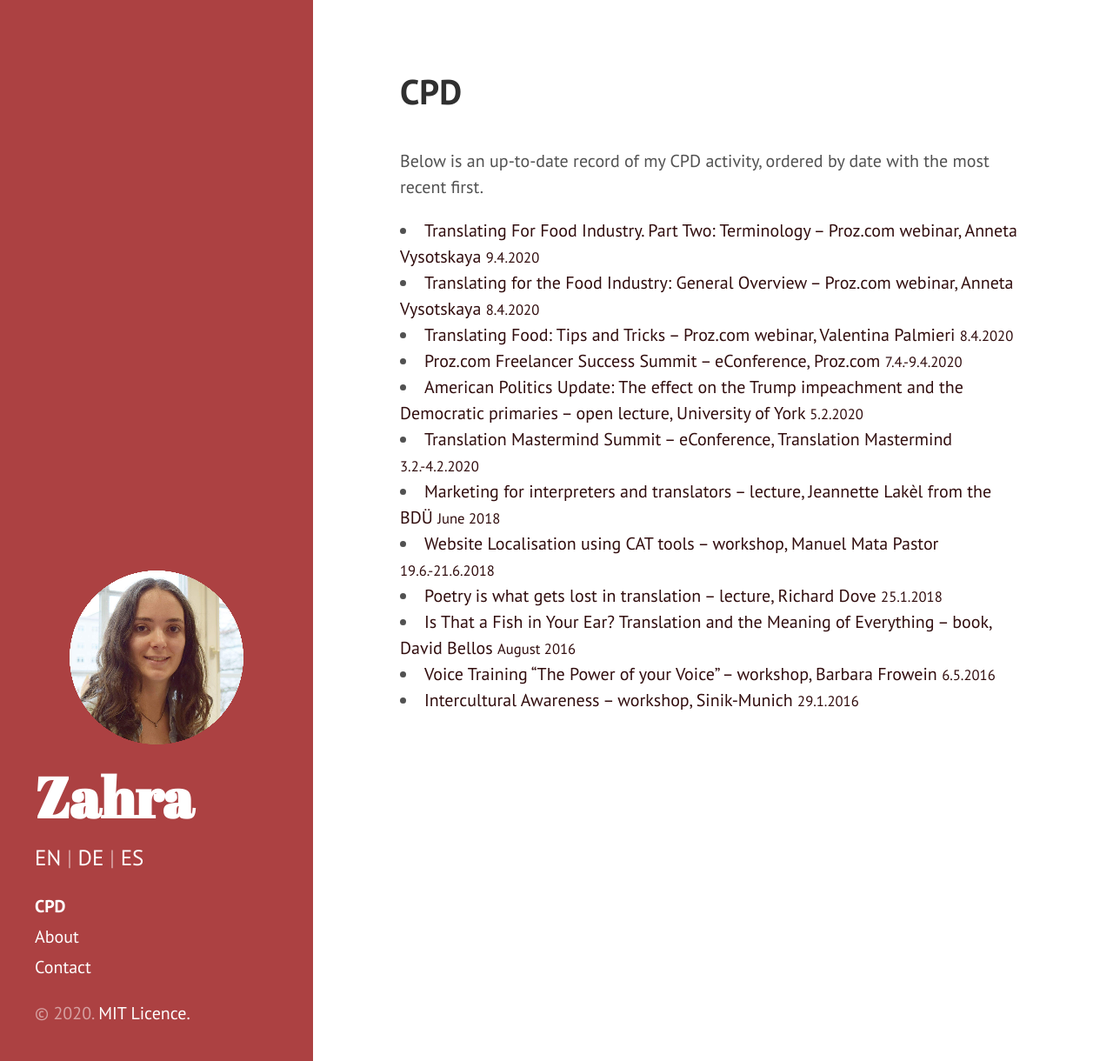
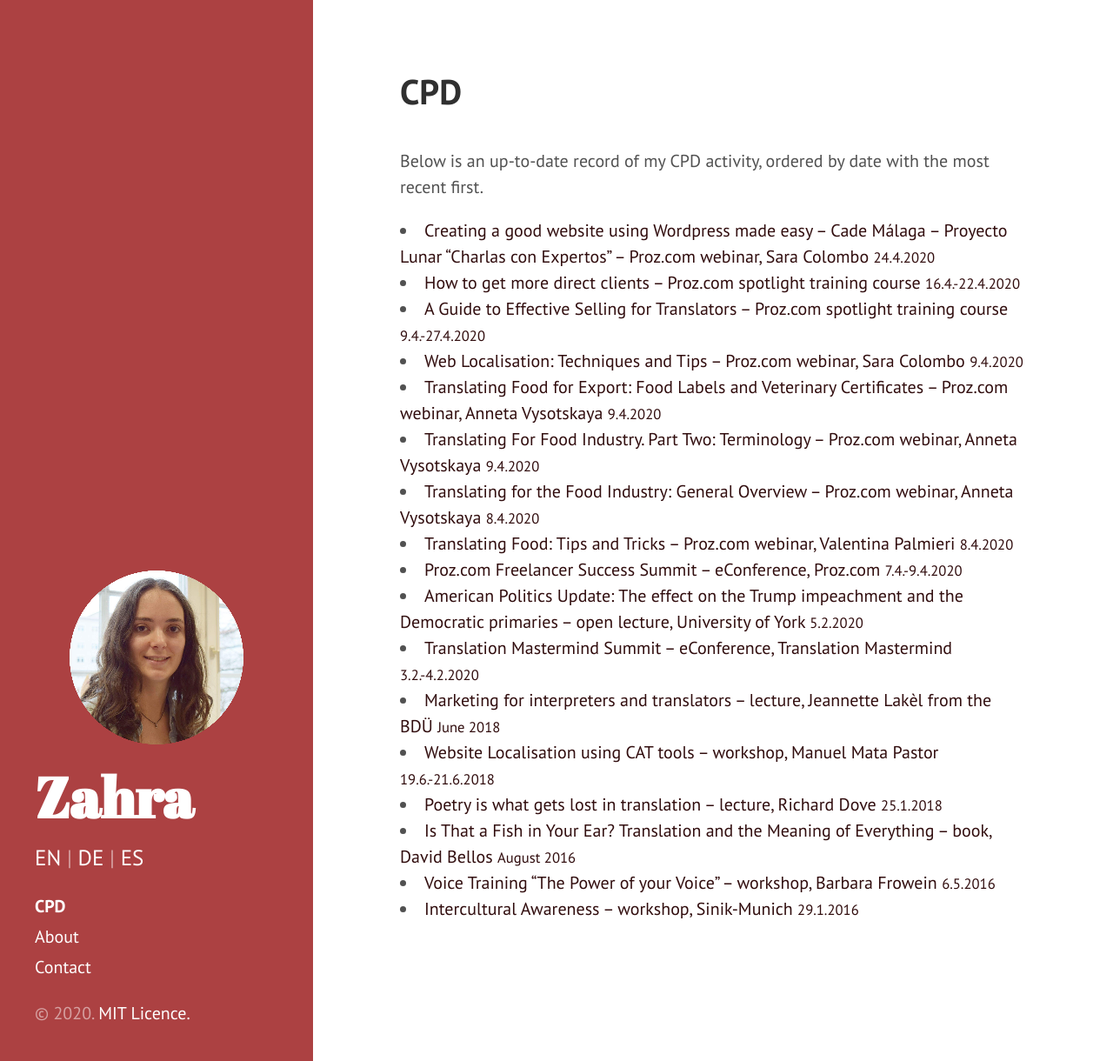
Before and after one commit to Zahra-Claire-Bahrani-Peacock/zahra-claire-bahrani-peacock.github.io, a Jekyll site: the page built from CPD.md, in a window 1280 px wide and 1220 px high. Shown: the whole window at 87% size. Built offline with Jekyll 4.4.1, drawn with Linux system fonts in a browser that asks for light colours.

Commit message:
Update CPD.md

```diff
--- a/CPD.md
+++ b/CPD.md
@@ -6,6 +6,18 @@ permalink: cpd
 <br/>
 Below is an up-to-date record of my CPD activity, ordered by date with the most recent first.
 <br/>
+<li><a href="https://videos.proz.com/videos/web-localisation-techniques-and-tips-440 " target="_blank">Creating a good website using Wordpress made easy – Cade Málaga – Proyecto Lunar
+“Charlas con Expertos”
+ – Proz.com webinar, Sara Colombo <small>24.4.2020</small></a></li>
+
+<li><a href="https://training.proz.com/spotlight-training/how-to-get-more-direct-clients-1" target="_blank">How to get more direct clients – Proz.com spotlight training course <small>16.4.-22.4.2020</small></a></li>
+
+<li><a href="https://training.proz.com/spotlight-training/guide-to-effective-sales" target="_blank">A Guide to Effective Selling for Translators – Proz.com spotlight training course <small>9.4.-27.4.2020</small></a></li>
+
+<li><a href="https://videos.proz.com/videos/web-localisation-techniques-and-tips-440" target="_blank">Web Localisation: Techniques and Tips – Proz.com webinar, Sara Colombo <small>9.4.2020</small></a></li>
+
+<li><a href="https://videos.proz.com/videos/translating-food-for-export-food-labels-and-veterinary-certificates-85" target="_blank">Translating Food for Export: Food Labels and Veterinary Certificates – Proz.com webinar, Anneta Vysotskaya <small>9.4.2020</small></a></li>
+
 <li><a href="https://videos.proz.com/videos/translating-for-food-industry-part-two-terminology-410" target="_blank">Translating For Food Industry. Part Two: Terminology – Proz.com webinar, Anneta Vysotskaya <small>9.4.2020</small></a></li>
 
 <li><a href="https://videos.proz.com/videos/translating-for-food-industry-general-overview-99" target="_blank">Translating for the Food Industry: General Overview – Proz.com webinar, Anneta Vysotskaya <small>8.4.2020</small></a></li>
```
